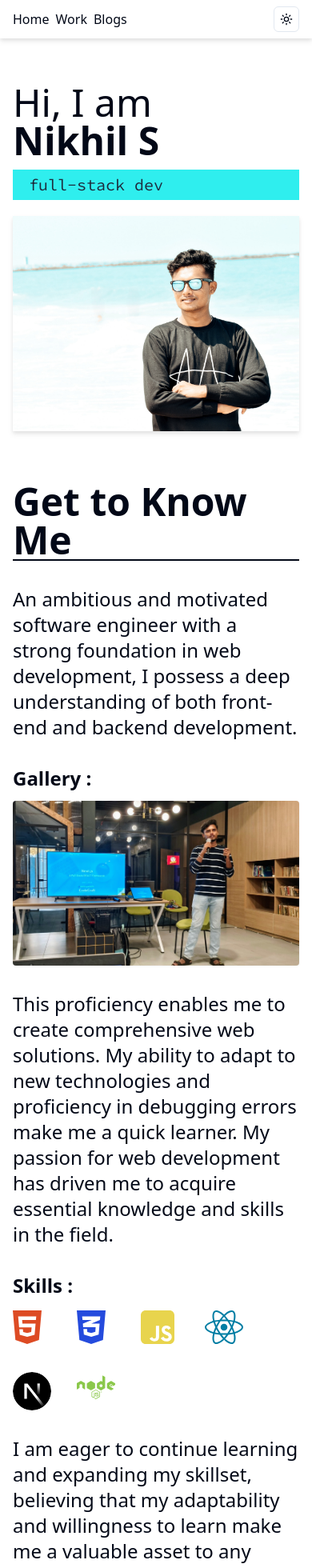
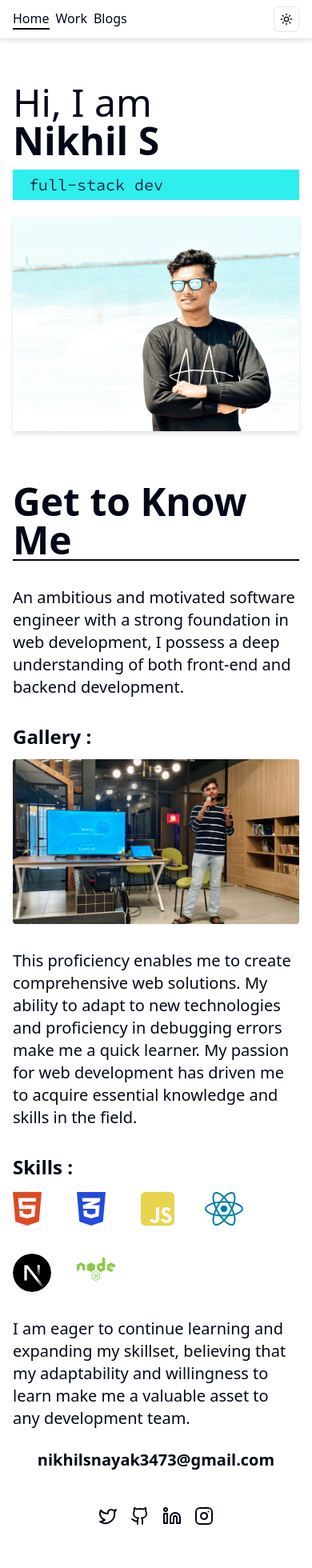
Before and after one commit to nikhilsnayak/nikhilsnayak.dev, a Next.js app: page / in a window 390 px wide. Shown: the top 1960 px of the page at 80% size. Built offline with nearby package versions, Linux system fonts and the light colour scheme.

Commit message:
complete footer

```diff
--- a/components/about-section.tsx
+++ b/components/about-section.tsx
@@ -7,20 +7,20 @@ export function AboutSection() {
       <h2 className="mb-[0.25em] text-5xl sm:text-7xl dark:text-fluorescent after:block after:w-full after:h-[2px] after:dark:bg-fluorescent after:bg-current font-bold">
         Get to Know Me
       </h2>
-      <p className="text-2xl">
+      <p className="text-xl sm:text-2xl">
         An ambitious and motivated software engineer with a strong foundation in
         web development, I possess a deep understanding of both front-end and
         backend development.
       </p>
       <Gallery />
-      <p className="text-2xl">
+      <p className="text-xl sm:text-2xl">
         This proficiency enables me to create comprehensive web solutions. My
         ability to adapt to new technologies and proficiency in debugging errors
         make me a quick learner. My passion for web development has driven me to
         acquire essential knowledge and skills in the field.
       </p>
       <Skills />
-      <p className="text-2xl">
+      <p className="text-xl sm:text-2xl">
         I am eager to continue learning and expanding my skillset, believing
         that my adaptability and willingness to learn make me a valuable asset
         to any development team.
--- a/components/intro-section.tsx
+++ b/components/intro-section.tsx
@@ -29,6 +29,7 @@ export function IntroSection() {
         src={profile}
         alt="picture of Nikhil S"
         className="drop-shadow-md sm:absolute sm:top-0 sm:right-4 aspect-[4/3] sm:w-[300px] mx-auto"
+        priority
       />
     </section>
   );
--- a/components/layout/footer.tsx
+++ b/components/layout/footer.tsx
@@ -1,35 +1,49 @@
+import { Github, Linkedin, Instagram, Twitter } from "lucide-react";
+
 export function Footer() {
   return (
-    <footer>
-      <a href="mailto:nikhilsnayak3473@gmail.com" className="footer-link">
+    <footer className="text-center text-xl">
+      <a
+        href="mailto:nikhilsnayak3473@gmail.com"
+        className="dark:text-fluorescent font-bold hover:opacity-70 hover:underline"
+      >
         nikhilsnayak3473@gmail.com
       </a>
-      <ul className="social-list">
-        <li className="social-list-item">
+      <ul className="flex justify-center mt-4 gap-4 items-center">
+        <li className="hover:opacity-70">
+          <a
+            href="https://x.com/_nikhilsnayak_"
+            className="p-4 dark:text-fluorescent"
+            target="_blank"
+          >
+            <Twitter />
+          </a>
+        </li>
+        <li className="hover:opacity-70">
           <a
             href="https://github.com/nikhilsnayak3473"
-            className="social-list-link"
+            className="p-4 dark:text-fluorescent"
             target="_blank"
           >
-            <i className="fa-brands fa-github"></i>
+            <Github />
           </a>
         </li>
-        <li className="social-list-item">
+        <li className="hover:opacity-70">
           <a
             href="https://linkedin.com/in/nikhilsnayak3473"
-            className="social-list-link"
+            className="p-4 dark:text-fluorescent"
             target="_blank"
           >
-            <i className="fa-brands fa-linkedin"></i>
+            <Linkedin />
           </a>
         </li>
-        <li className="social-list-item">
+        <li className="hover:opacity-70">
           <a
             href="https://instagram.com/_nikhilsnayak_"
-            className="social-list-link"
+            className="p-4 dark:text-fluorescent"
             target="_blank"
           >
-            <i className="fa-brands fa-instagram"></i>
+            <Instagram />
           </a>
         </li>
       </ul>
--- a/components/layout/header.tsx
+++ b/components/layout/header.tsx
@@ -1,19 +1,47 @@
+"use client";
 import Link from "next/link";
 import { ModeToggle } from "../mode-toggle";
+import { usePathname } from "next/navigation";
+import { cn } from "@/lib/utils";
 
 export function Header() {
+  const path = usePathname();
   return (
     <header className="flex justify-between px-4 py-2 lg:rounded-md drop-shadow-md items-center sticky top-0 bg-background text-foreground z-10">
       <nav>
         <ul className="flex gap-2">
           <li>
-            <Link href="/">Home</Link>
+            <Link
+              href="/"
+              className={cn(
+                path === "/" &&
+                  "after:block after:w-full after:h-[2px] after:dark:bg-fluorescent after:bg-current",
+              )}
+            >
+              Home
+            </Link>
           </li>
           <li>
-            <Link href="/">Work</Link>
+            <Link
+              href="/work"
+              className={cn(
+                path === "/work" &&
+                  "after:block after:w-full after:h-[2px] after:dark:bg-fluorescent after:bg-current",
+              )}
+            >
+              Work
+            </Link>
           </li>
           <li>
-            <Link href="/">Blogs</Link>
+            <Link
+              href="/blogs"
+              className={cn(
+                path === "/blogs" &&
+                  "after:block after:w-full after:h-[2px] after:dark:bg-fluorescent after:bg-current",
+              )}
+            >
+              Blogs
+            </Link>
           </li>
         </ul>
       </nav>
```
